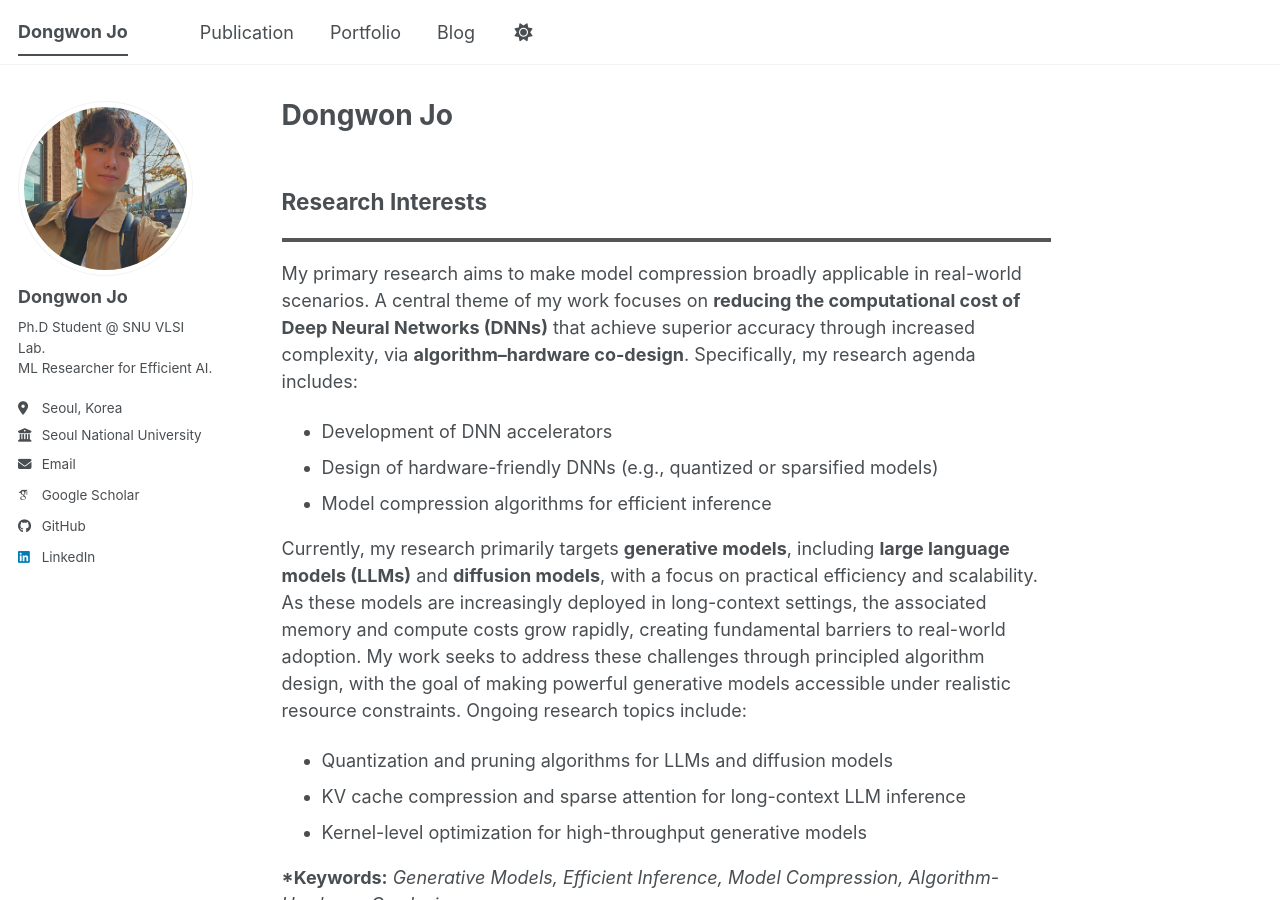
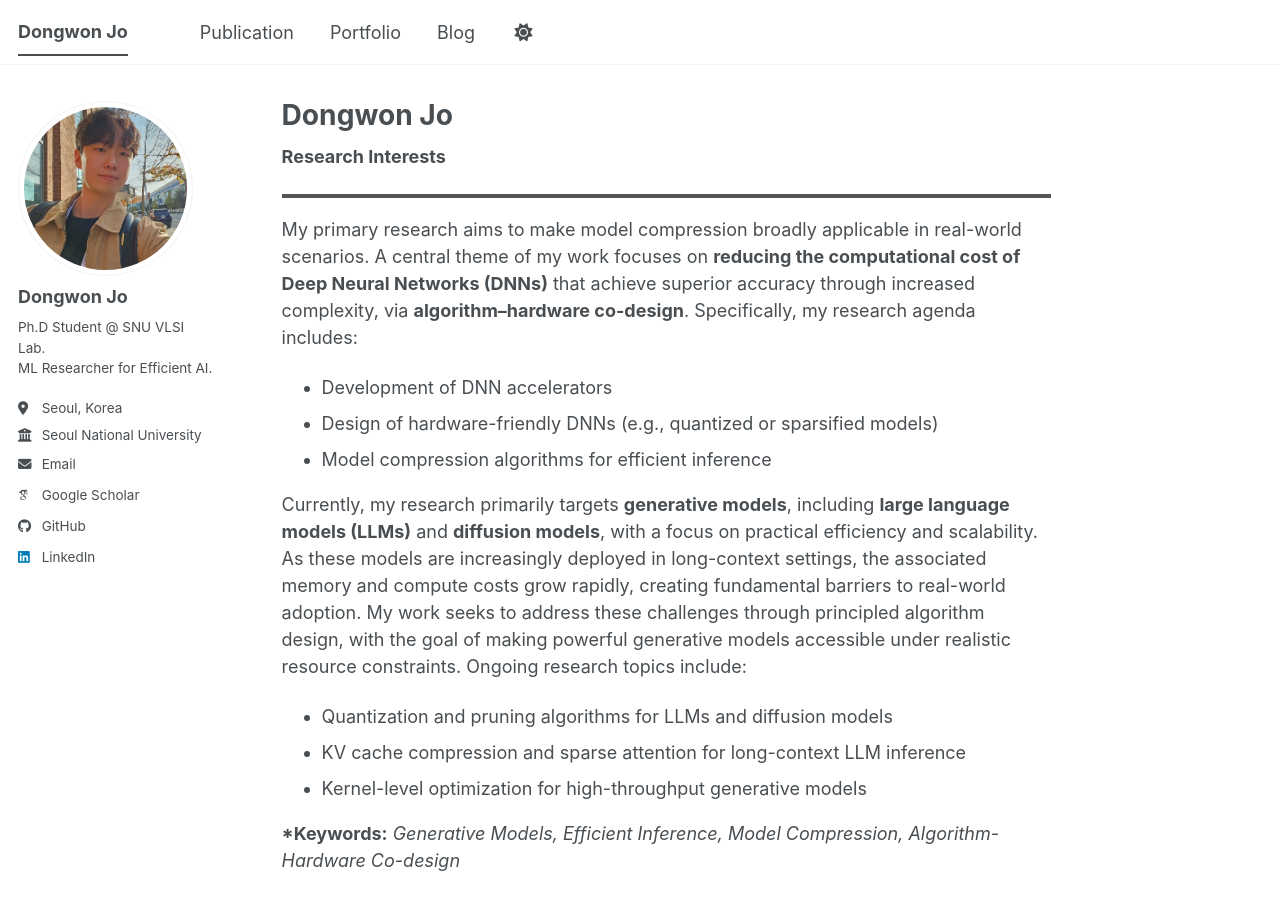
Before and after one commit to dongwonjo/dongwonjo.github.io, a Jekyll site: the page built from _pages/about.md, in a window 1280 px wide and 900 px high. Built offline with Jekyll 4.4.1, drawn with Linux system fonts in a browser that asks for light colours; some web fonts are replaced; a script bundle is joined from its source files by our own code; library files that are not in the unit come from our copies.

Commit message:
Update about.md

```diff
--- a/_pages/about.md
+++ b/_pages/about.md
@@ -7,9 +7,8 @@ redirect_from:
   - /about.html
 ---
 
-## Research Interests
-
-<hr style="border: 2px solid #555; margin: 0em 0 1em 0;">
+**Research Interests**
+<hr style="border: 2px solid #555; margin: 0.1em 0 1em 0;">
 
 My primary research aims to make model compression broadly applicable in real-world scenarios. A central theme of my work focuses on **reducing the computational cost of Deep Neural Networks (DNNs)** that achieve superior accuracy through increased complexity, via **algorithm–hardware co-design**. Specifically, my research agenda includes:
 
```
